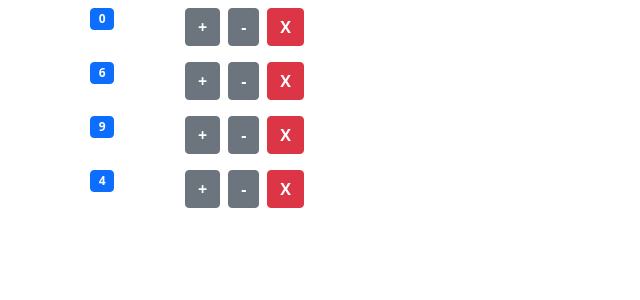
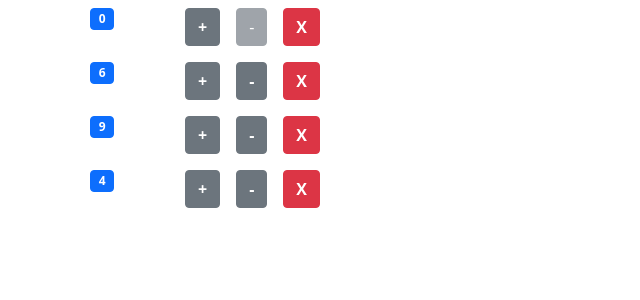
Before and after one commit to Nahzaz19/cart, a React (Create React App) app: page / in a window 1280 px wide. Shown: the top 300 px of the page, without its empty margins (0-640 px from the left). Built offline with nearby package versions, Linux system fonts and the light colour scheme.

Commit message:
Implement the  method getDisabledClasses

```diff
--- a/src/components/Product.jsx
+++ b/src/components/Product.jsx
@@ -20,7 +20,7 @@ class Product extends Component {
               </button>
               <button
                 onClick={() => this.props.onDecrement(this.props.product)}
-                className="btn btn-secondary fw-bold m-"
+                className={this.getDisabledClasses()}
               >
                 -
               </button>
@@ -36,6 +36,11 @@ class Product extends Component {
       </div>
     );
   }
+  getDisabledClasses() {
+    let classes = "btn btn-secondary m-2 ";
+    classes += this.props.product.quantity === 0 ? "disabled" : "fw-bold";
+    return classes;
+  }
 }
 
 export default Product;
```
